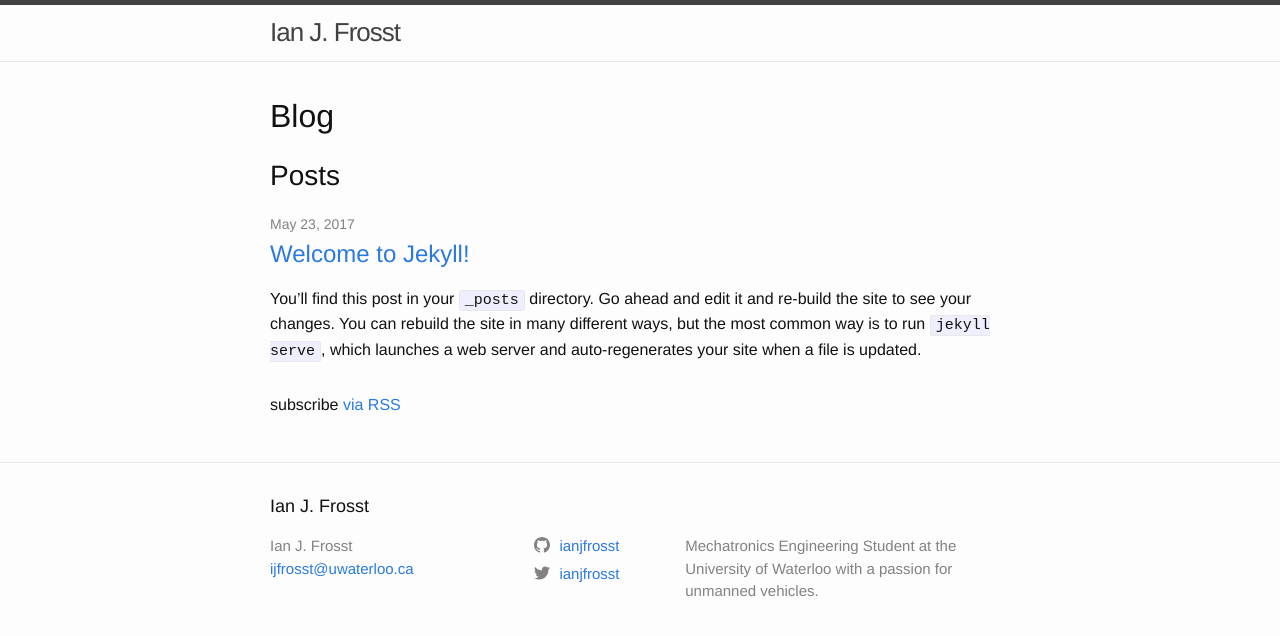
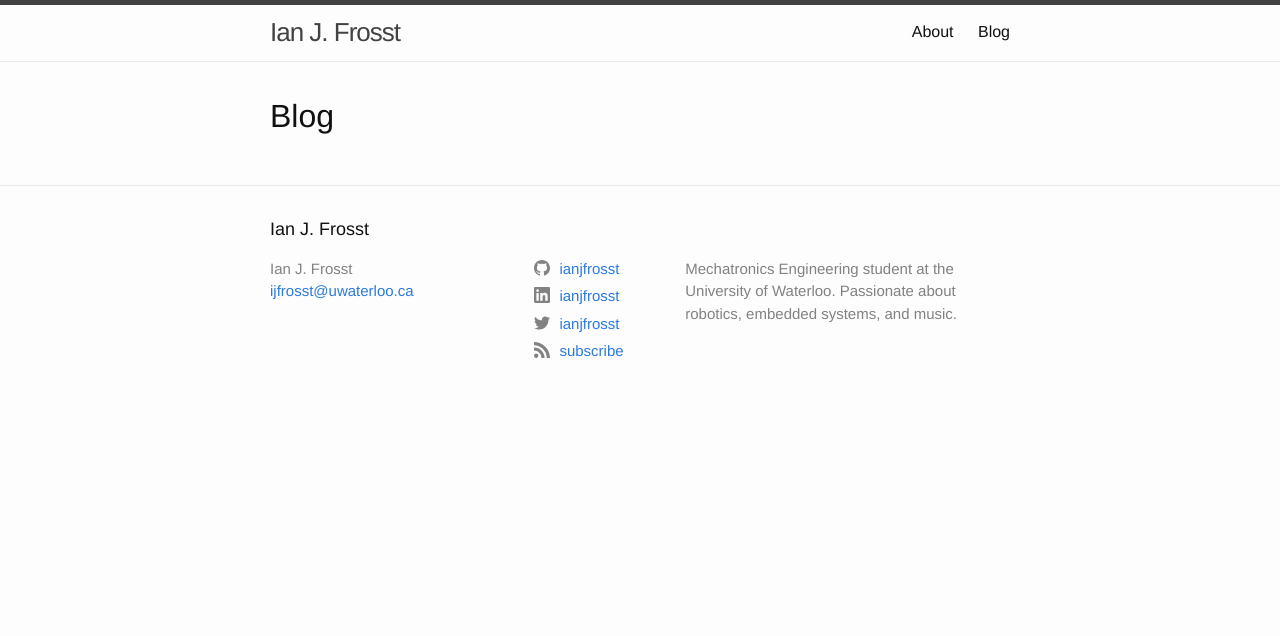
Before and after one commit to ianjfrosst/ianjfrosst.github.io, a Jekyll site: the page built from _pages/index.md, in a window 1280 px wide. Shown: the top 636 px of the page. Built offline with Jekyll 4.4.1, drawn with Linux system fonts in a browser that asks for light colours.

Commit message:
Update config, remove default content

```diff
--- a/_config.yml
+++ b/_config.yml
@@ -13,34 +13,44 @@
 # you will see them accessed via {{ site.title }}, {{ site.email }}, and so on.
 # You can create any custom variable you would like, and they will be accessible
 # in the templates via {{ site.myvariable }}.
+title: Ian J. Frosst
+author: Ian J. Frosst
+email: ijfrosst@uwaterloo.ca
+description: >
+    Mechatronics Engineering student at the University of Waterloo.
+    Passionate about robotics, embedded systems, and music.
+baseurl: "" # the subpath of your site, e.g. /blog
+url: "https://ianjfrosst.github.io/" # the base hostname & protocol for your site, e.g. http://example.com
+github_username: ianjfrosst
+linkedin_username: ianjfrosst
+twitter_username: ianjfrosst
+rss: subscribe
+
 include:
     - _pages
 
-title: Ian J. Frosst # TODO: more clever title
-author: Ian J. Frosst
-email: ijfrosst@uwaterloo.ca
-description: >
-    Mechatronics Engineering Student at the University of Waterloo
-    with a passion for unmanned vehicles.
-baseurl: "" # the subpath of your site, e.g. /blog
-url: "https://ianjfrosst.github.io/" # the base hostname & protocol for your site, e.g. http://example.com
-twitter_username: ianjfrosst
-github_username: ianjfrosst
-#linkedin_username: ianfrosst
+exclude:
+    - Gemfile
+    - Gemfile.lock
+    - README.md
+
+header_pages:
+    - _pages/about.md
+    - _pages/index.md
 
 show_excerpts: true
 
 #google_analytics: UA-NNNNNNNN-N
 
+sass:
+    style: compressed
+
+theme: minima
+
 # Minima date format
 # refer to http://shopify.github.io/liquid/filters/date/ if you want to customize this
 minima:
     date_format: "%b %-d, %Y"
-
-header_pages:
-    - index.md
-    - about.md
-
 
 # Build settings
 markdown: kramdown
@@ -51,10 +61,3 @@ kramdown:
     syntax_highlighter: rouge
     syntax_highlighter_opts:
         css_class: 'highlight'
-
-theme: minima
-
-exclude:
-    - Gemfile
-    - Gemfile.lock
-    - README.md
--- a/_pages/about.md
+++ b/_pages/about.md
@@ -3,16 +3,3 @@ layout: page
 title: About
 permalink: /about/
 ---
-
-This is the base Jekyll theme. You can find out more info about customizing your Jekyll theme, as well as basic Jekyll usage documentation at [jekyllrb.com](https://jekyllrb.com/)
-
-You can find the source code for Minima at GitHub:
-[jekyll][jekyll-organization] /
-[minima](https://github.com/jekyll/minima)
-
-You can find the source code for Jekyll at GitHub:
-[jekyll][jekyll-organization] /
-[jekyll](https://github.com/jekyll/jekyll)
-
-
-[jekyll-organization]: https://github.com/jekyll
--- a/_posts/2017-05-23-welcome-to-jekyll.markdown
+++ /dev/null
@@ -1,25 +0,0 @@
----
-layout: post
-title:  "Welcome to Jekyll!"
-date:   2017-05-23 14:36:00 -0400
-categories: jekyll update
----
-You’ll find this post in your `_posts` directory. Go ahead and edit it and re-build the site to see your changes. You can rebuild the site in many different ways, but the most common way is to run `jekyll serve`, which launches a web server and auto-regenerates your site when a file is updated.
-
-To add new posts, simply add a file in the `_posts` directory that follows the convention `YYYY-MM-DD-name-of-post.ext` and includes the necessary front matter. Take a look at the source for this post to get an idea about how it works.
-
-Jekyll also offers powerful support for code snippets:
-
-{% highlight ruby %}
-def print_hi(name)
-  puts "Hi, #{name}"
-end
-print_hi('Tom')
-#=> prints 'Hi, Tom' to STDOUT.
-{% endhighlight %}
-
-Check out the [Jekyll docs][jekyll-docs] for more info on how to get the most out of Jekyll. File all bugs/feature requests at [Jekyll’s GitHub repo][jekyll-gh]. If you have questions, you can ask them on [Jekyll Talk][jekyll-talk].
-
-[jekyll-docs]: https://jekyllrb.com/docs/home
-[jekyll-gh]:   https://github.com/jekyll/jekyll
-[jekyll-talk]: https://talk.jekyllrb.com/
```
